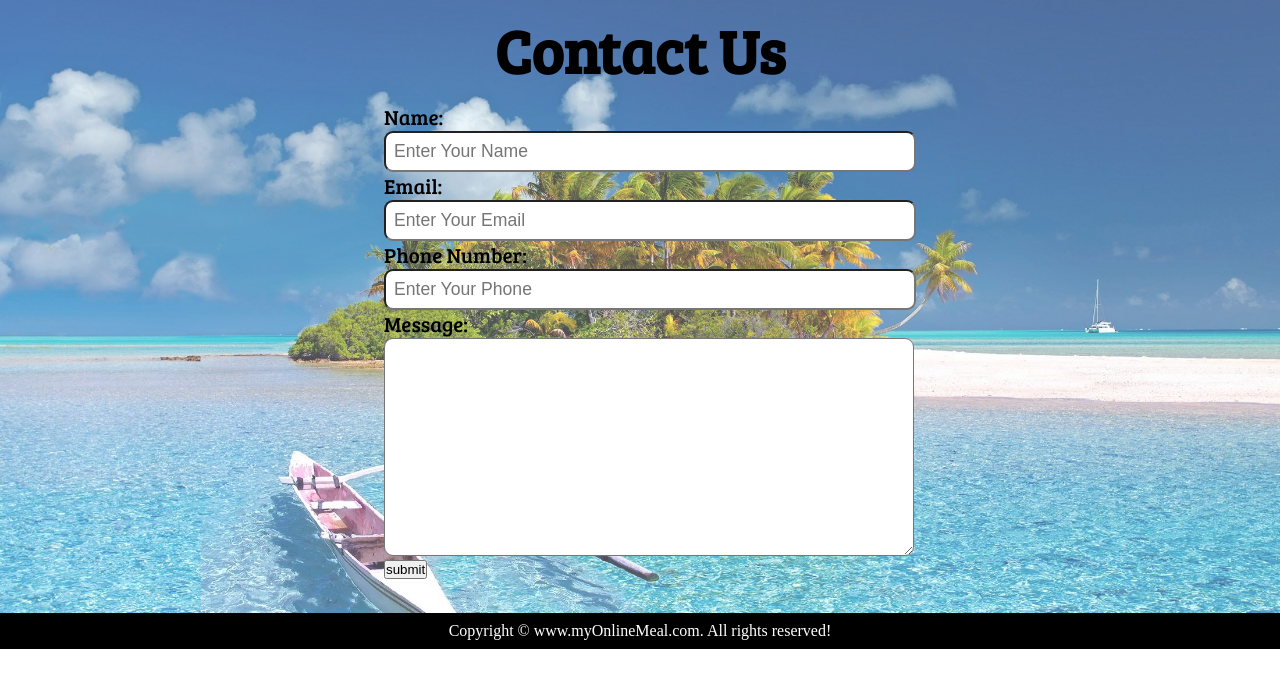
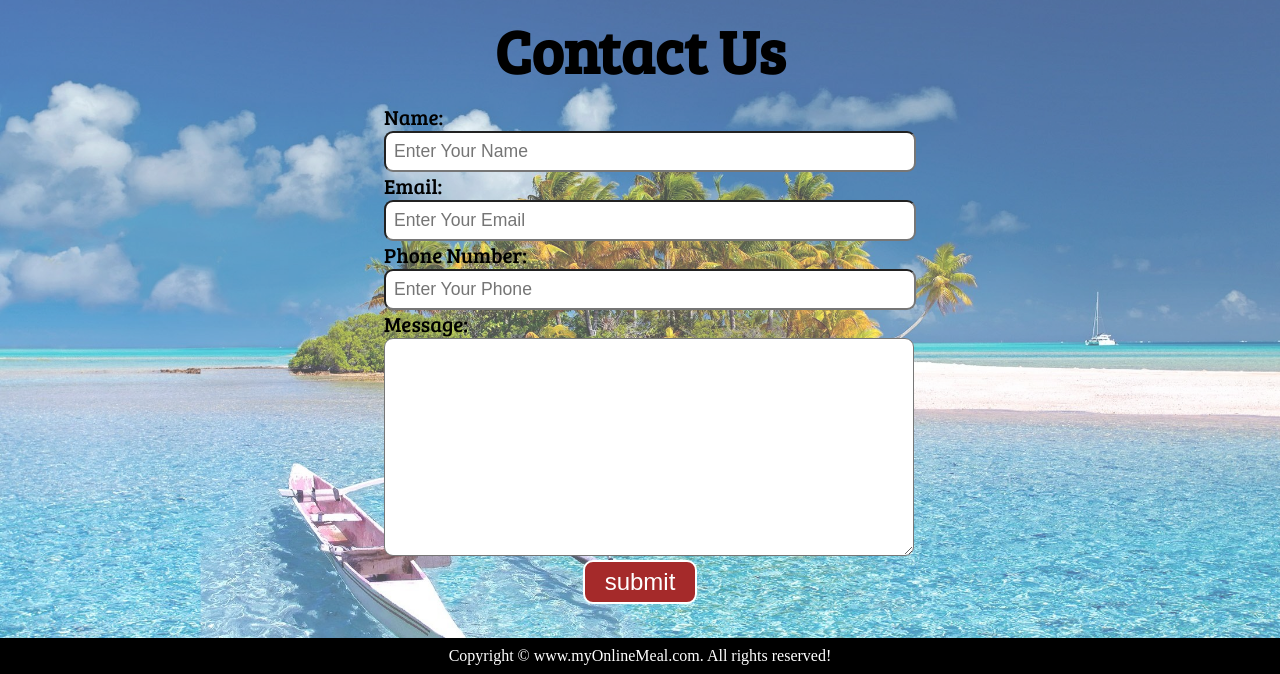
Before and after one commit to rahulkr23/My-fully-responsive-protein-ordering-website, a plain HTML site: page index.html in a window 1280 px wide. Shown: the part 1608-2282 px from the top of the page. Before the commit the page ends 2257 px from the top, so only its background shows below. Drawn offline with Linux system fonts and the light colour scheme.

Commit message:
Update style.css

```diff
--- a/style.css
+++ b/style.css
@@ -226,7 +226,18 @@ footer{
     border-radius: 10px;
     cursor:pointer;
 }
+#btn-form{
+	display:block;
+	margin:auto;
+	  padding: 6px 20px;
+    border: 2px solid white;
+    background-color: brown;
+    color: white;
+    font-size: 1.5rem;
+    border-radius: 10px;
+    cursor:pointer;
 
+}
 .center{
     text-align: center;
 }
```
